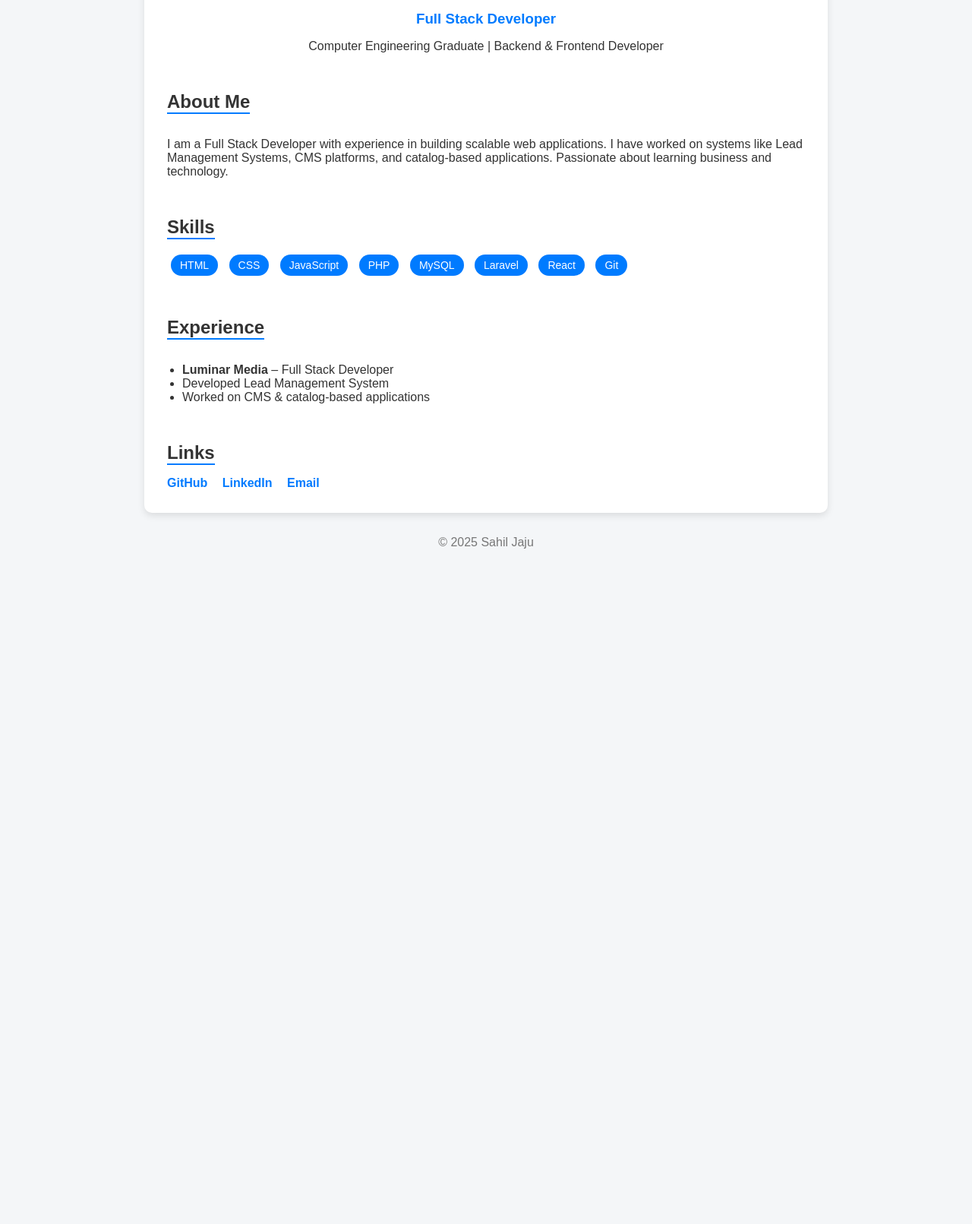
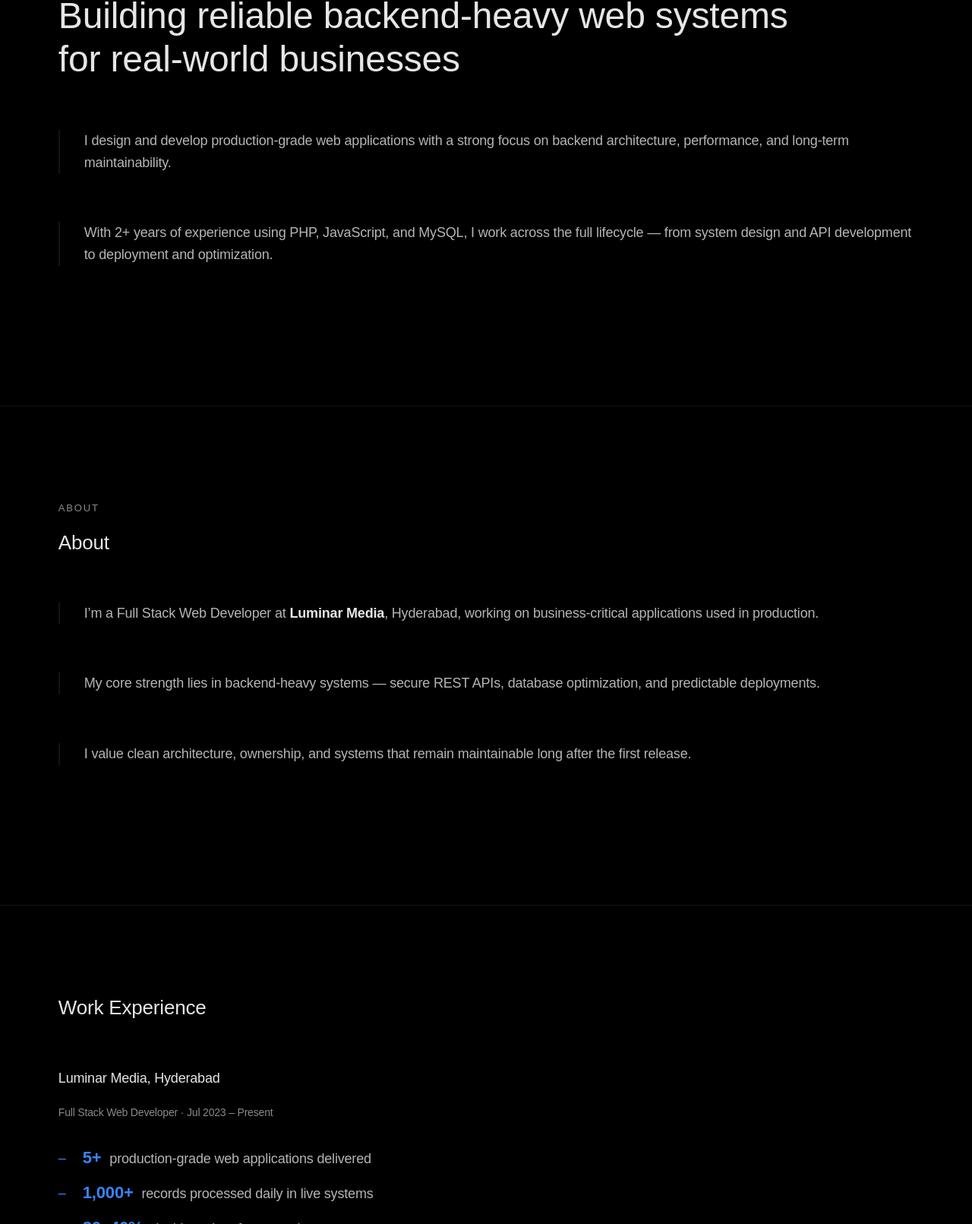
Before and after one commit to Sahiljaju/sahiljaju.github.io, a plain HTML site: page index.html in a window 1280 px wide. Shown: the part 269-1880 px from the top of the page at 76% size. Before the commit the page ends 1012 px from the top, so only its background shows below. Drawn offline with Linux system fonts and the light colour scheme.

Commit message:
Final portfolio page with css

```diff
--- a/index.html
+++ b/index.html
@@ -1,153 +1,159 @@
 <!DOCTYPE html>
 <html lang="en">
 <head>
-  <meta charset="UTF-8" />
-  <meta name="viewport" content="width=device-width, initial-scale=1.0"/>
-  <title>Sahil Jaju | Profile</title>
-
-  <style>
-    body {
-      margin: 0;
-      font-family: Arial, Helvetica, sans-serif;
-      background: #f4f6f8;
-      color: #333;
-    }
-
-    .container {
-      max-width: 900px;
-      margin: auto;
-      padding: 20px;
-    }
-
-    .card {
-      background: #fff;
-      padding: 30px;
-      border-radius: 10px;
-      box-shadow: 0 4px 10px rgba(0,0,0,0.1);
-    }
-
-    .profile-header {
-      text-align: center;
-    }
-
-    .profile-header img {
-      width: 150px;
-      height: 150px;
-      border-radius: 50%;
-      border: 4px solid #007bff;
-    }
-
-    h1 {
-      margin: 15px 0 5px;
-    }
-
-    h3 {
-      color: #007bff;
-      margin-bottom: 10px;
-    }
-
-    .section {
-      margin-top: 30px;
-    }
-
-    .section h2 {
-      border-bottom: 2px solid #007bff;
-      display: inline-block;
-      margin-bottom: 15px;
-    }
-
-    ul {
-      padding-left: 20px;
-    }
-
-    .skills span {
-      display: inline-block;
-      background: #007bff;
-      color: #fff;
-      padding: 6px 12px;
-      border-radius: 20px;
-      margin: 5px;
-      font-size: 14px;
-    }
-
-    .links a {
-      display: inline-block;
-      margin-right: 15px;
-      text-decoration: none;
-      color: #007bff;
-      font-weight: bold;
-    }
-
-    footer {
-      text-align: center;
-      margin-top: 30px;
-      color: #777;
-    }
-  </style>
+  <meta charset="UTF-8">
+  <title>Sahil Jaju – Full Stack Web Developer</title>
+  <meta name="viewport" content="width=device-width, initial-scale=1.0">
+  <link rel="stylesheet" href="style.css">
 </head>
 
 <body>
-  <div class="container">
-    <div class="card">
 
-      <!-- Profile Header -->
-      <div class="profile-header">
-        <img src="https://via.placeholder.com/150" alt="Profile Photo">
-        <h1>Sahil Jaju</h1>
-        <h3>Full Stack Developer</h3>
-        <p>Computer Engineering Graduate | Backend & Frontend Developer</p>
-      </div>
+<header class="header">
+  <div class="header-inner">
+    <div class="logo">Sahil Jaju</div>
+    <nav>
+      <a href="#home">Home</a>
+      <a href="#about">About</a>
+      <a href="#work">Work</a>
+      <a href="#how-i-work">How I Work</a>
+      <a href="#education">Education</a>
+      <a href="#achievements">Achievements</a>
+      <a href="#contact">Contact</a>
+    </nav>
+  </div>
+</header>
 
-      <!-- About -->
-      <div class="section">
-        <h2>About Me</h2>
+<!-- HOME -->
+<section id="home" class="section home textured">
+  <span class="eyebrow">FULL STACK ENGINEER</span>
+
+  <h1>
+    Building reliable backend-heavy web systems<br>
+    for real-world businesses
+  </h1>
+
+  <div class="block">
+    <p>
+      I design and develop production-grade web applications with a strong
+      focus on backend architecture, performance, and long-term maintainability.
+    </p>
+  </div>
+
+  <div class="block">
+    <p>
+      With 2+ years of experience using PHP, JavaScript, and MySQL, I work across
+      the full lifecycle — from system design and API development to deployment
+      and optimization.
+    </p>
+  </div>
+</section>
+
+<!-- ABOUT -->
+<section id="about" class="section textured subtle">
+   <div class="section-inner">
+    <span class="eyebrow">ABOUT</span>
+      <h2>About</h2>
+
+      <div class="block">
         <p>
-          I am a Full Stack Developer with experience in building scalable web applications.
-          I have worked on systems like Lead Management Systems, CMS platforms, and catalog-based applications.
-          Passionate about learning business and technology.
+          I’m a Full Stack Web Developer at <strong>Luminar Media</strong>, Hyderabad,
+          working on business-critical applications used in production.
         </p>
       </div>
 
-      <!-- Skills -->
-      <div class="section">
-        <h2>Skills</h2>
-        <div class="skills">
-          <span>HTML</span>
-          <span>CSS</span>
-          <span>JavaScript</span>
-          <span>PHP</span>
-          <span>MySQL</span>
-          <span>Laravel</span>
-          <span>React</span>
-          <span>Git</span>
-        </div>
+      <div class="block">
+        <p>
+          My core strength lies in backend-heavy systems — secure REST APIs,
+          database optimization, and predictable deployments.
+        </p>
       </div>
 
-      <!-- Experience -->
-      <div class="section">
-        <h2>Experience</h2>
-        <ul>
-          <li><strong>Luminar Media</strong> – Full Stack Developer</li>
-          <li>Developed Lead Management System</li>
-          <li>Worked on CMS & catalog-based applications</li>
-        </ul>
+      <div class="block">
+        <p>
+          I value clean architecture, ownership, and systems that remain
+          maintainable long after the first release.
+        </p>
       </div>
+    </div>
+</section>
 
-      <!-- Links -->
-      <div class="section">
-        <h2>Links</h2>
-        <div class="links">
-          <a href="https://github.com/yourusername" target="_blank">GitHub</a>
-          <a href="https://linkedin.com/in/yourprofile" target="_blank">LinkedIn</a>
-          <a href="mailto:yourmail@gmail.com">Email</a>
-        </div>
-      </div>
+<!-- WORK -->
+<section id="work" class="section">
+  <h2>Work Experience</h2>
 
-    </div>
+  <h3>Luminar Media, Hyderabad</h3>
+  <span class="meta">Full Stack Web Developer · Jul 2023 – Present</span>
 
-    <footer>
-      © 2025 Sahil Jaju
-    </footer>
+  <ul class="work-list metrics">
+    <li><strong>5+</strong> production-grade web applications delivered</li>
+    <li><strong>1,000+</strong> records processed daily in live systems</li>
+    <li><strong>30–40%</strong> dashboard performance improvement</li>
+    <li><strong>50%</strong> reduction in manual operations via automation</li>
+  </ul>
+
+  <div class="block">
+    <p>
+      I’ve worked across multiple internal and client-facing platforms,
+      taking ownership from architecture decisions to production stability.
+    </p>
   </div>
+</section>
+
+<!-- HOW I WORK -->
+<section id="how-i-work" class="section">
+  <h2>How I Work</h2>
+
+  <ul class="work-list">
+    <li><strong>Clarify first:</strong> business goals, constraints, edge cases</li>
+    <li><strong>Design upfront:</strong> schemas, APIs, system flows</li>
+    <li><strong>Build securely:</strong> performance and security by default</li>
+    <li><strong>Iterate smartly:</strong> small, testable improvements</li>
+    <li><strong>Own delivery:</strong> development → deployment → stability</li>
+  </ul>
+</section>
+
+<!-- EDUCATION -->
+<section id="education" class="section">
+  <h2>Education</h2>
+
+  <div class="block">
+    <p>
+      <strong>B.Tech – Computer Engineering</strong><br>
+      Thakur College of Engineering & Technology, Mumbai<br>
+      <span class="meta">2019 – 2023</span>
+    </p>
+  </div>
+</section>
+
+<!-- ACHIEVEMENTS -->
+<section id="achievements" class="section">
+  <h2>Achievements</h2>
+
+  <ul class="list">
+    <li>Built systems used daily by internal teams and external clients</li>
+    <li>Improved performance and stability of production applications</li>
+    <li>Delivered multiple projects from concept to live deployment</li>
+    <li>Implemented Docker-based deployment pipelines</li>
+  </ul>
+</section>
+
+<!-- CTA -->
+<section id="contact" class="section cta">
+  <h2>Work With Me</h2>
+
+  <div class="block">
+    <p>
+      I’m open to full-time roles, freelance projects, and long-term
+      collaborations where quality and ownership matter.
+    </p>
+  </div>
+
+  <div class="cta-actions">
+    <a href="mailto:sahiljaju1997@gmail.com" class="btn primary">Hire Me</a>
+    <a href="mailto:sahiljaju1997@gmail.com" class="btn secondary">Start a Project</a>
+  </div>
+</section>
+
 </body>
 </html>
--- /dev/null
+++ b/style.css
@@ -0,0 +1,246 @@
+/* --------------------
+   RESET
+-------------------- */
+* {
+  margin: 0;
+  padding: 0;
+  box-sizing: border-box;
+}
+
+/* --------------------
+   ROOT SCALE (FLOW)
+-------------------- */
+:root {
+  --space-xs: 8px;
+  --space-sm: 16px;
+  --space-md: 32px;
+  --space-lg: 64px;
+  --space-xl: 120px;
+
+  --text-main: #e6e6e6;
+  --text-muted: #b5b5b5;
+  --text-dim: #8a8a8a;
+  --accent: #3B82F6;
+  --divider: rgba(255,255,255,0.08);
+}
+
+/* --------------------
+   BASE
+-------------------- */
+body {
+  background: #000;
+  color: var(--text-main);
+  font: normal normal normal 18px/1.6em helvetica-w01-roman, sans-serif;
+  letter-spacing: -0.01em;
+}
+
+/* --------------------
+   HEADER
+-------------------- */
+.header {
+  position: sticky;
+  top: 0;
+  background: #000;
+  z-index: 10;
+  border-bottom: 1px solid var(--divider);
+}
+
+.header-inner {
+  max-width: 1200px;
+  margin: auto;
+  padding: var(--space-md) var(--space-md);
+  display: flex;
+  justify-content: space-between;
+  align-items: center;
+}
+
+.logo {
+  font-weight: 600;
+  letter-spacing: 0.02em;
+}
+
+nav a {
+  color: var(--text-muted);
+  text-decoration: none;
+  margin-left: var(--space-md);
+  font-size: 15px;
+}
+
+nav a:hover {
+  color: var(--accent);
+}
+
+/* --------------------
+   SECTIONS (RHYTHM)
+-------------------- */
+.section {
+  width: 100%;
+  padding: var(--space-xl) clamp(24px, 6vw, 120px);
+  border-top: 1px solid var(--divider);
+}
+
+.section-inner {
+  max-width: 1100px;   /* wider than before */
+}
+
+.section + .section {
+  border-top: 1px solid var(--divider);
+}
+
+/* --------------------
+   TYPOGRAPHY (HIERARCHY)
+-------------------- */
+h1 {
+  font-size: 48px;
+  font-weight: 500;
+  line-height: 1.2;
+  margin-bottom: var(--space-lg);
+}
+
+h2 {
+  font-size: 26px;
+  font-weight: 500;
+  margin-bottom: var(--space-lg);
+}
+
+h3 {
+  font-size: 18px;
+  font-weight: 500;
+  margin-bottom: var(--space-sm);
+}
+
+p {
+  color: var(--text-muted);
+  margin-bottom: var(--space-md);
+}
+
+strong {
+  color: var(--text-main);
+}
+
+/* --------------------
+   EYEBROW (ANCHOR)
+-------------------- */
+.eyebrow {
+  display: block;
+  font-size: 13px;
+  letter-spacing: 0.14em;
+  color: var(--text-dim);
+  margin-bottom: var(--space-sm);
+}
+
+/* --------------------
+   CONTENT BLOCKS (BREATHING)
+-------------------- */
+.block {
+  padding-left: var(--space-md);
+  margin-bottom: var(--space-lg);
+  border-left: 2px solid var(--divider);
+}
+
+/* --------------------
+   META
+-------------------- */
+.meta {
+  font-size: 14px;
+  color: var(--text-dim);
+  margin-bottom: var(--space-md);
+  display: block;
+}
+
+/* --------------------
+   LISTS (SCAN-FRIENDLY)
+-------------------- */
+ul {
+  list-style: none;
+  margin-bottom: var(--space-lg);
+}
+
+li {
+  position: relative;
+  padding-left: var(--space-md);
+  margin-bottom: var(--space-sm);
+  color: var(--text-muted);
+}
+
+li::before {
+  content: "–";
+  position: absolute;
+  left: 0;
+  color: var(--accent);
+}
+
+/* --------------------
+   METRICS (VISUAL PAUSE)
+-------------------- */
+.metrics li {
+  font-size: 18px;
+}
+
+.metrics strong {
+  font-size: 22px;
+  color: var(--accent);
+  margin-right: 6px;
+}
+
+/* --------------------
+   CTA (END ANCHOR)
+-------------------- */
+.cta {
+  text-align: center;
+}
+
+.cta .block {
+  margin: auto;
+  max-width: 600px;
+}
+
+.cta-actions {
+  margin-top: var(--space-lg);
+  display: flex;
+  justify-content: center;
+  gap: var(--space-md);
+}
+
+.btn {
+  padding: 14px 36px;
+  font-size: 16px;
+  text-decoration: none;
+  transition: all 0.25s ease;
+}
+
+.btn.primary {
+  background: var(--accent);
+  color: #000;
+}
+
+.btn.primary:hover {
+  background: #2563eb;
+}
+
+.btn.secondary {
+  border: 1px solid var(--accent);
+  color: var(--accent);
+}
+
+.btn.secondary:hover {
+  background: var(--accent);
+  color: #000;
+}
+
+/* --------------------
+   RESPONSIVE
+-------------------- */
+@media (max-width: 768px) {
+  h1 {
+    font-size: 36px;
+  }
+
+  .section {
+    padding: var(--space-lg) var(--space-md);
+  }
+
+  nav {
+    display: none;
+  }
+}
```
